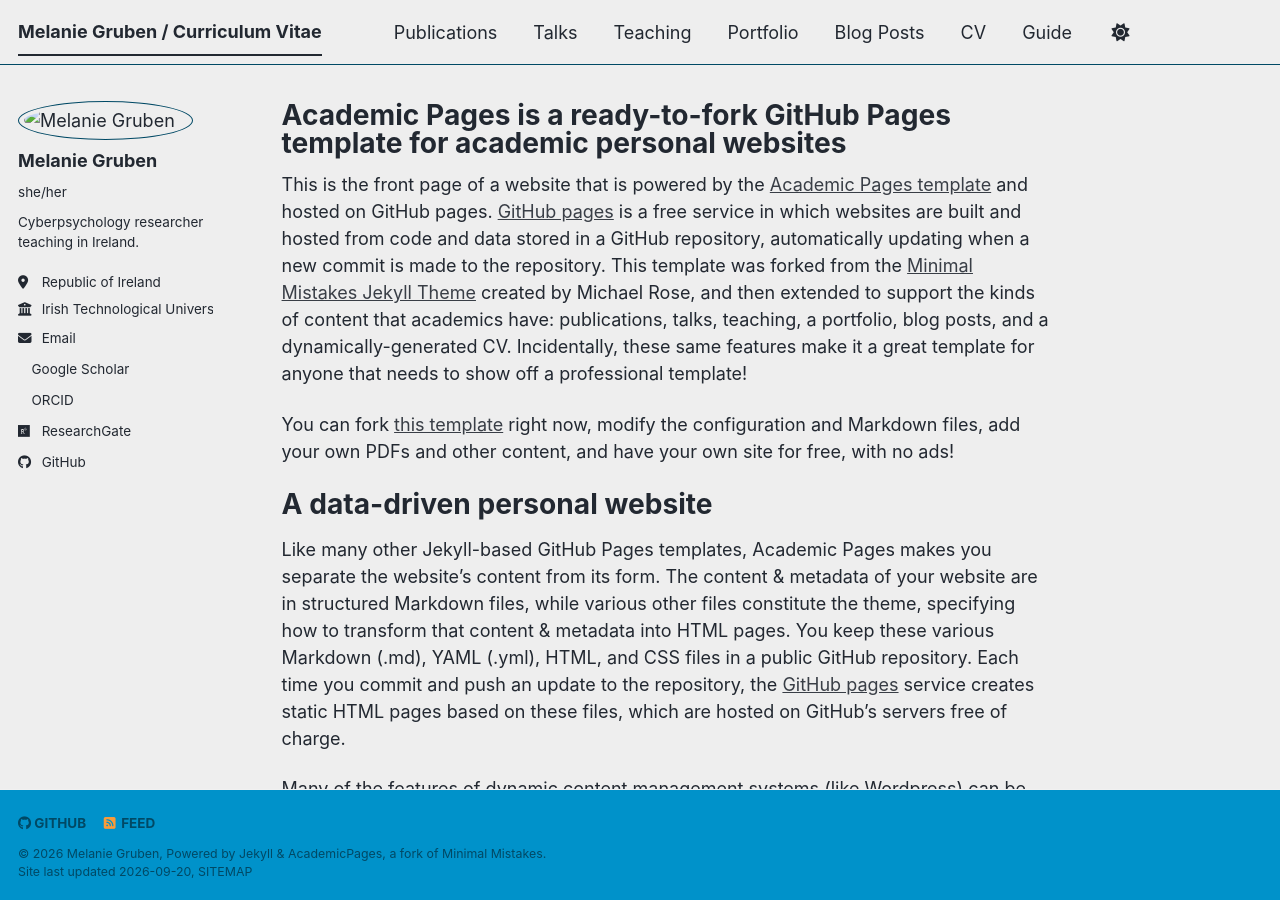
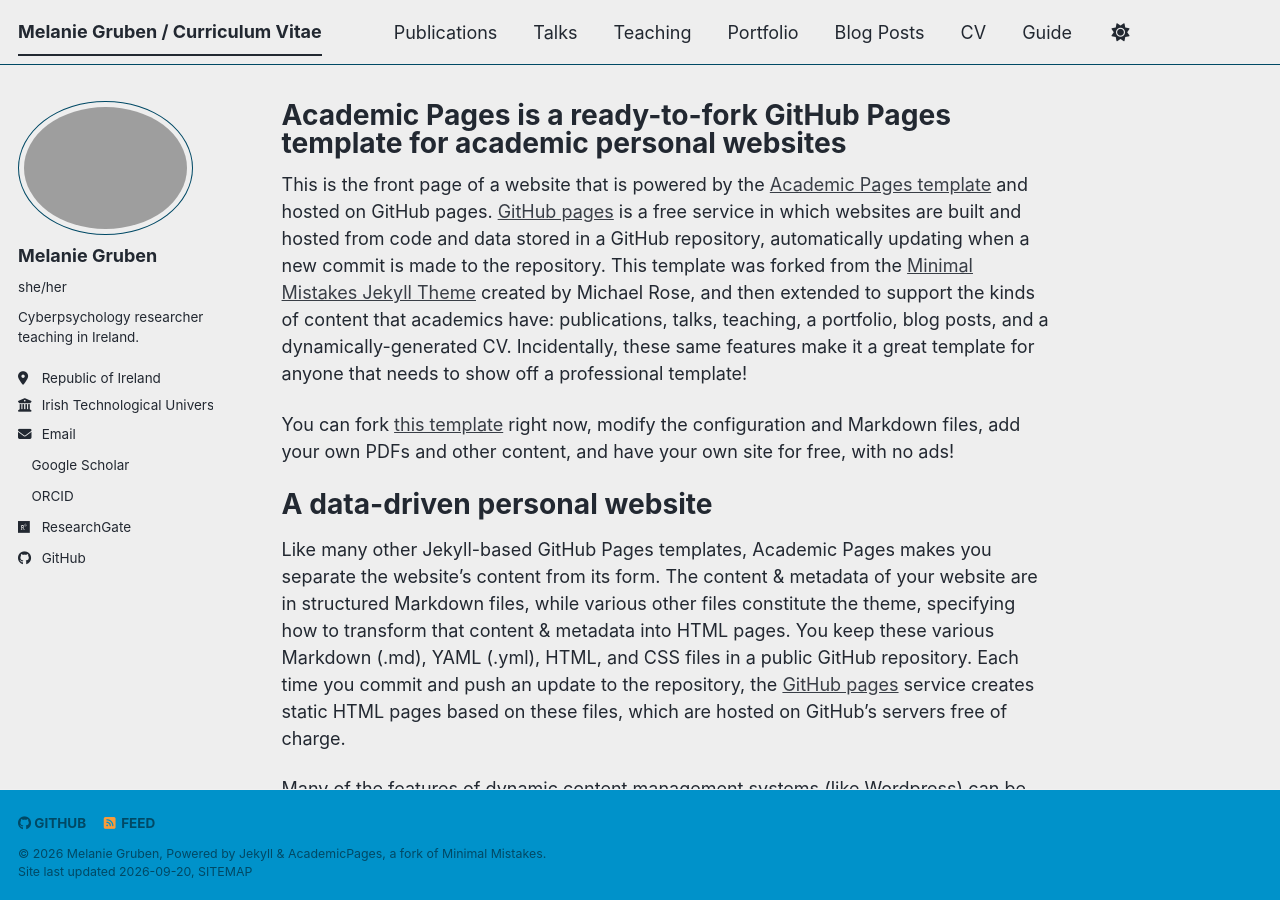
Before and after one commit to melaniegrubenresearch/melaniegrubenresearch.github.io, a Jekyll site: the page built from _pages/about.md, in a window 1280 px wide and 900 px high. Built offline with Jekyll 4.4.1, drawn with Linux system fonts in a browser that asks for light colours; a style sheet for code colours, icons or effects is not loaded.

Commit message:
Update avatar image format from JPG to PNG

```diff
--- a/_config.yml
+++ b/_config.yml
@@ -23,7 +23,7 @@ repository               : "academicpages/academicpages.github.io"
 #               Additional customization can be done by editing /_includes/author-profile.html
 author:
   # Biographic information
-  avatar           : "images/TUSPNG.jpg"
+  avatar           : "images/TUSPNG.png"
   name             : "Melanie Gruben"
   pronouns         :  "she/her"
   bio              : "Cyberpsychology researcher teaching in Ireland."
```
